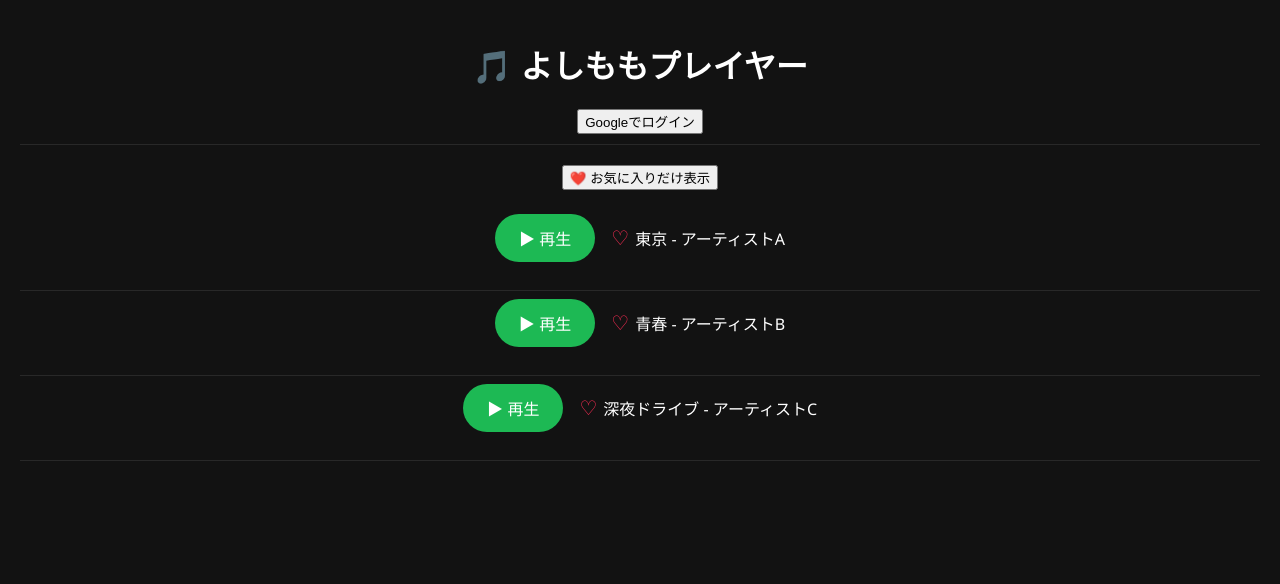
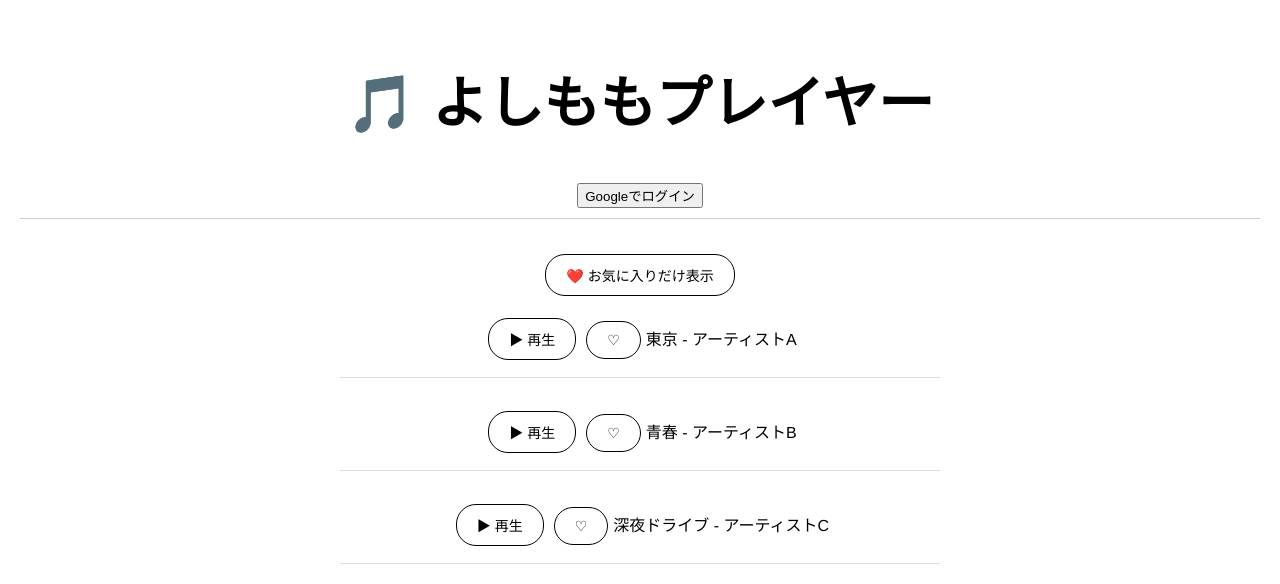
Before and after one commit to yoshimomo888/my-music-app, a React (Create React App) app: page / in a window 1280 px wide. Shown: the top 584 px of the page. Built offline with nearby package versions, Linux system fonts and the light colour scheme; no server answers.

Commit message:
UIを白黒シンプルに変更

```diff
--- a/src/App.css
+++ b/src/App.css
@@ -1,55 +1,58 @@
+body {
+  margin: 0;
+  padding: 0;
+  background-color: #ffffff;
+  color: #000000;
+  font-family: 'Helvetica Neue', sans-serif;
+}
+
 .app {
   text-align: center;
-  background-color: #121212;
-  color: white;
-  min-height: 100vh;
   padding: 20px;
-  font-family: 'Segoe UI', sans-serif;
 }
 
 .app-header {
-  border-bottom: 1px solid #282828;
+  font-size: 28px;
+  margin-bottom: 30px;
+  border-bottom: 1px solid #ccc;
   padding-bottom: 10px;
-  margin-bottom: 20px;
 }
 
-.play-button {
-  background-color: #1db954;
-  color: white;
-  border: none;
-  padding: 12px 24px;
-  font-size: 16px;
-  border-radius: 24px;
+.play-button,
+.heart-button,
+.toggle-button {
+  background: none;
+  border: 1px solid #000000;
+  color: #000000;
+  padding: 10px 20px;
+  margin: 5px;
+  border-radius: 20px;
   cursor: pointer;
-  margin-bottom: 20px;
+  font-size: 14px;
 }
 
 .song-list {
   list-style: none;
   padding: 0;
+  max-width: 600px;
+  margin: 0 auto;
 }
 
 .song-list li {
-  padding: 8px 0;
-  border-bottom: 1px solid #282828;
+  margin-bottom: 16px;
+  padding: 12px;
+  border-bottom: 1px solid #ddd;
 }
+
 .now-playing {
-  margin-bottom: 20px;
+  margin-bottom: 30px;
 }
 
 .jacket {
-  width: 300px;
-  height: 300px;
+  width: 280px;
+  height: 280px;
   object-fit: cover;
-  border-radius: 12px;
-  box-shadow: 0 0 12px rgba(0,0,0,0.5);
-  margin-bottom: 10px;
+  border-radius: 16px;
+  box-shadow: 0 4px 12px rgba(0,0,0,0.2);
+  margin-bottom: 16px;
 }
-.heart-button {
-  background: none;
-  border: none;
-  color: #ff2d55;
-  font-size: 20px;
-  margin-left: 10px;
-  cursor: pointer;
-}
```
